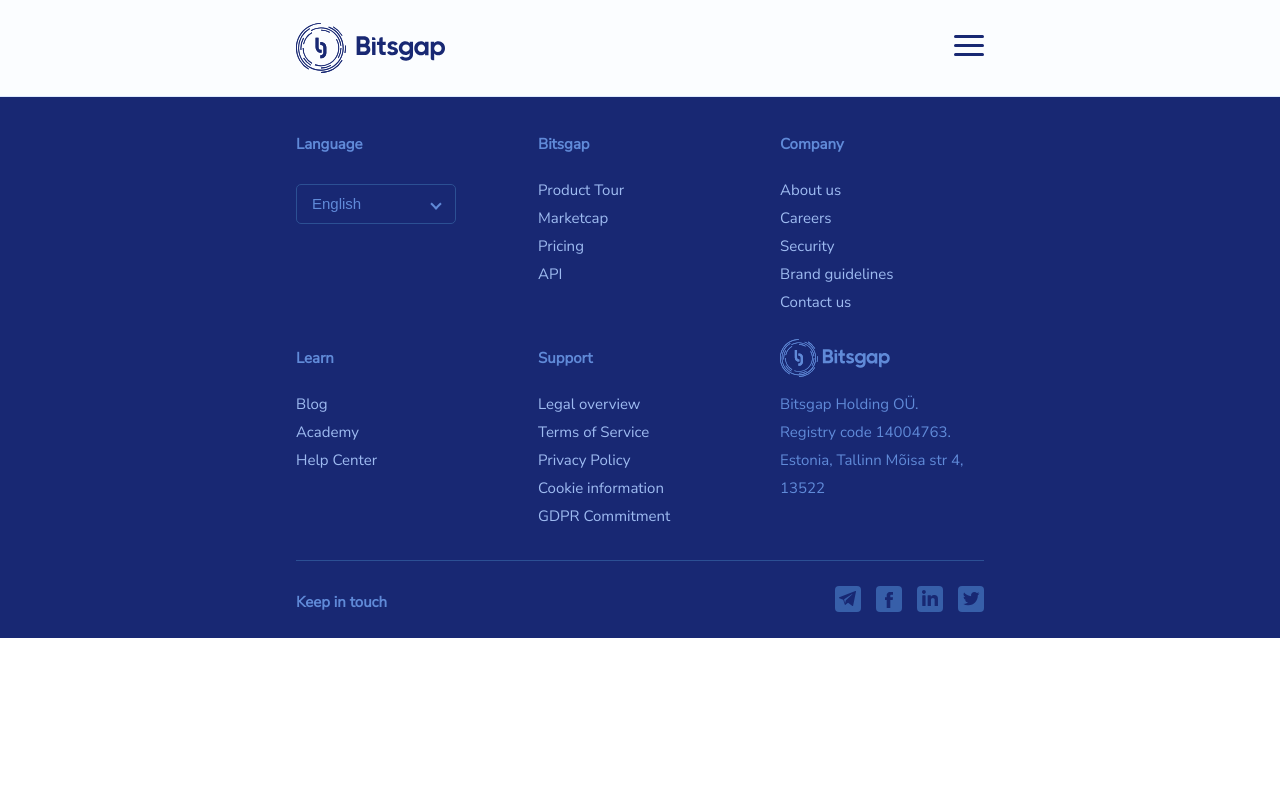
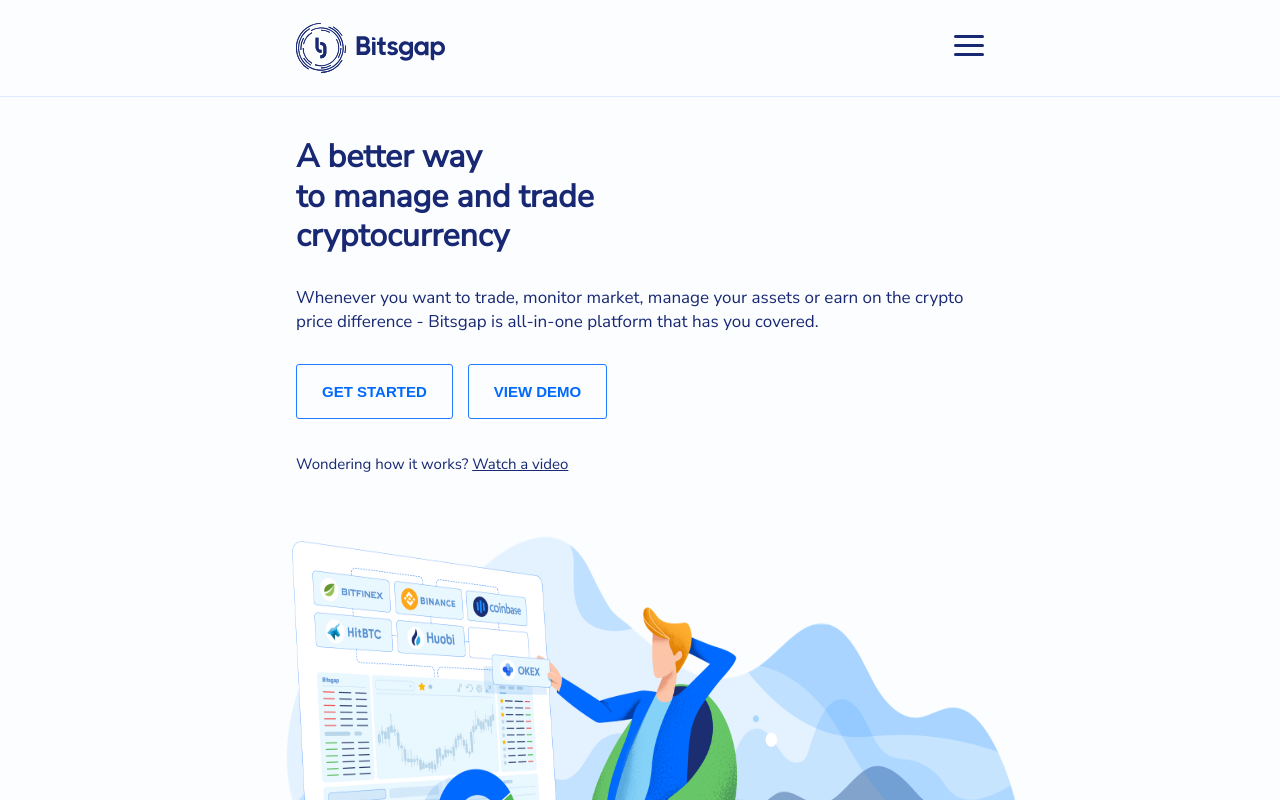
Before and after one commit to Guseff/v2018-main, a React (Create React App) app: page / in a window 1280 px wide. Shown: the top 800 px of the page. Built offline with nearby package versions, Linux system fonts and the light colour scheme.

Commit message:
Hero section is done for all screens

```diff
--- a/src/App.js
+++ b/src/App.js
@@ -4,13 +4,14 @@
 
 import Header from './components/Header';
 import Footer from './components/Footer';
+import Hero from './components/Hero';
 
 class App extends Component {
   render() {
     return (
       <div className="App">
           <Header />
-
+          <Hero />
           <Footer />
       </div>
     );
--- /dev/null
+++ b/src/components/Hero/index.js
@@ -0,0 +1,44 @@
+import React from 'react';
+import classNames from 'classnames';
+
+import './style.css';
+
+import img from '../../assets/images/hero-image@2x.png';
+
+const HERO_BTNS = [
+  {
+    text: 'GET STARTED',
+  },{
+    text: 'view demo',
+  },
+];
+
+const Hero = () => (
+  <div className='hero'>
+    <div className='hero-info'>
+      <div className='hero-info-title'>
+        A better way <br /> to manage and trade <br /> cryptocurrency
+      </div>
+      <div className='hero-info-text'>
+        Whenever you want to trade, monitor market, manage your
+        assets or earn on the crypto price difference -
+        Bitsgap is all-in-one platform that has you covered.
+      </div>
+      <div className='hero-info-buttons'>
+        {HERO_BTNS.map((item, i) => (
+          <button key={i} className={classNames('hero-btn')}>
+            {item.text}
+          </button>
+        ))}
+      </div>
+      <div className='hero-info-video-link'>
+        Wondering how it works? <a href='#'>Watch a video</a>
+      </div>
+    </div>
+    <div className='hero-img-wrap'>
+      <img alt='' className='hero-img' src={img} />
+    </div>
+  </div>
+);
+
+export default Hero;
--- /dev/null
+++ b/src/components/Hero/style.css
@@ -0,0 +1,196 @@
+.hero {
+  width: 1320px;
+  margin: 50px auto 0;
+  padding-bottom: 80px;
+  display: flex;
+  flex-direction: row;
+  border-bottom: solid 1px #ddeaff;
+}
+
+.hero-info {
+  width: 538px;
+  margin: 90px 20px 0 0;
+}
+
+.hero-info-title {
+  font-size: 42px;
+  font-weight: bold;
+  line-height: 1.24;
+  color: #182873;
+}
+
+.hero-info-text {
+  font-size: 19px;
+  line-height: 1.58;
+  color: #182873;
+  margin: 30px 0 50px;
+}
+
+.hero-info-video-link {
+  font-size: 17px;
+  font-weight: normal;
+  line-height: 1.41;
+  color: #182873;
+  margin-top: 30px;
+}
+
+.hero-info-video-link a {
+  text-decoration: underline;
+  color: #182873;
+  cursor: pointer;
+}
+
+.hero-info-buttons {
+  display: flex;
+}
+
+.hero-btn {
+  padding: 19px 30px;
+  border-radius: 3px;
+  border: solid 1px #207bff;
+  font-size: 16px;
+  font-weight: bold;
+  text-transform: uppercase;
+  background-color: #fbfdff;
+  color: #0069ff;
+  margin-right: 15px;
+  cursor: pointer;
+}
+
+.hero-img {
+  width: 1100px;
+  height: 616px;
+  margin-right: -338px;
+}
+
+/*   Tablet Screen   */
+@media (max-width: 1319px) and (min-width: 768px) {
+  .hero {
+    width: 100%;
+    margin: 40px auto 0;
+    display: flex;
+    flex-direction: column;
+    padding-bottom: 55px;
+  }
+
+  .hero-info {
+    width: 688px;
+    margin: 0 auto;
+  }
+
+  .hero-info-title {
+    font-size: 32px;
+    font-weight: bold;
+    line-height: 1.24;
+    color: #182873;
+  }
+
+  .hero-info-text {
+    font-size: 17px;
+    font-weight: normal;
+    line-height: 1.41;
+    color: #182873;
+    margin: 30px 0 30px;
+  }
+
+  .hero-info-video-link {
+    font-size: 15px;
+    font-weight: 300;
+    line-height: 2.13;
+    color: #182873;
+    margin-top: 30px;
+  }
+
+  .hero-info-buttons {
+    display: flex;
+  }
+
+  .hero-btn {
+    padding: 18px 25px;
+    border-radius: 3px;
+    border: solid 1px #207bff;
+    font-size: 15px;
+    font-weight: bold;
+    text-transform: uppercase;
+    background-color: #fbfdff;
+    color: #0069ff;
+    margin-right: 15px;
+  }
+
+  .hero-img-wrap {
+    width: 688px;
+    margin: 55px auto 0;
+  }
+
+  .hero-img {
+    width: 738px;
+    height: 503px;
+    margin-left: -10px;
+  }
+}
+
+/*   Mobile Screen   */
+@media (max-width: 767px) {
+  .hero {
+    width: 100%;
+    margin: 40px auto 0;
+    display: flex;
+    flex-direction: column;
+    padding-bottom: 50px;
+  }
+
+  .hero-info {
+    width: 335px;
+    margin: 0 auto;
+  }
+
+  .hero-info-title {
+    font-size: 32px;
+    font-weight: bold;
+    line-height: 1.24;
+    color: #182873;
+  }
+
+  .hero-info-text {
+    font-size: 17px;
+    font-weight: normal;
+    line-height: 1.41;
+    color: #182873;
+    margin: 30px 0 30px;
+  }
+
+  .hero-info-video-link {
+    font-size: 15px;
+    font-weight: 300;
+    line-height: 2.13;
+    color: #182873;
+    margin-top: 30px;
+  }
+
+  .hero-info-buttons {
+    display: flex;
+  }
+
+  .hero-btn {
+    padding: 18px 25px;
+    border-radius: 3px;
+    border: solid 1px #207bff;
+    font-size: 15px;
+    font-weight: bold;
+    text-transform: uppercase;
+    background-color: #fbfdff;
+    color: #0069ff;
+    margin-right: 15px;
+  }
+
+  .hero-img-wrap {
+    width: 335px;
+    margin: 55px auto 0;
+  }
+
+  .hero-img {
+    width: 355px;
+    height: 313px;
+    margin-left: 0;
+  }
+}
--- a/src/components/UserMenu/index.js
+++ b/src/components/UserMenu/index.js
@@ -16,7 +16,7 @@
   <ul className="user-menu">
     {USER_ITEMS.map((item, i) => (
       <li key={i}>
-        <button className={classNames('user-menu-button', {'user-menu-button--blue': item.blue})}>
+        <button className={classNames('user-menu-button')}>
           {item.text}
         </button>
       </li>
--- a/src/components/UserMenu/style.css
+++ b/src/components/UserMenu/style.css
@@ -30,12 +30,17 @@
   cursor: pointer;
 }
 
-.user-menu-button--blue {
+.user-menu-button:hover {
   background-color: #0069ff !important;
   color: #ffffff !important;
 }
 
-
+@media (max-width: 1319px) {
+  .user-menu {
+    display: none;
+  }
+}
+/*
 @media (max-width: 1319px) and (min-width: 768px) {
   .user-menu {
     display: none;
@@ -46,4 +51,4 @@
   .user-menu {
     display: none;
   }
-}
+}*/
```
Also changed, not shown: src/components/ButtonFree/index.js (deleted, +0 -18 lines), src/components/ButtonFree/style.css (deleted, +0 -21 lines), src/components/ButtonLearn/index.js (deleted, +0 -15 lines), src/components/ButtonLearn/style.css (deleted, +0 -15 lines).
